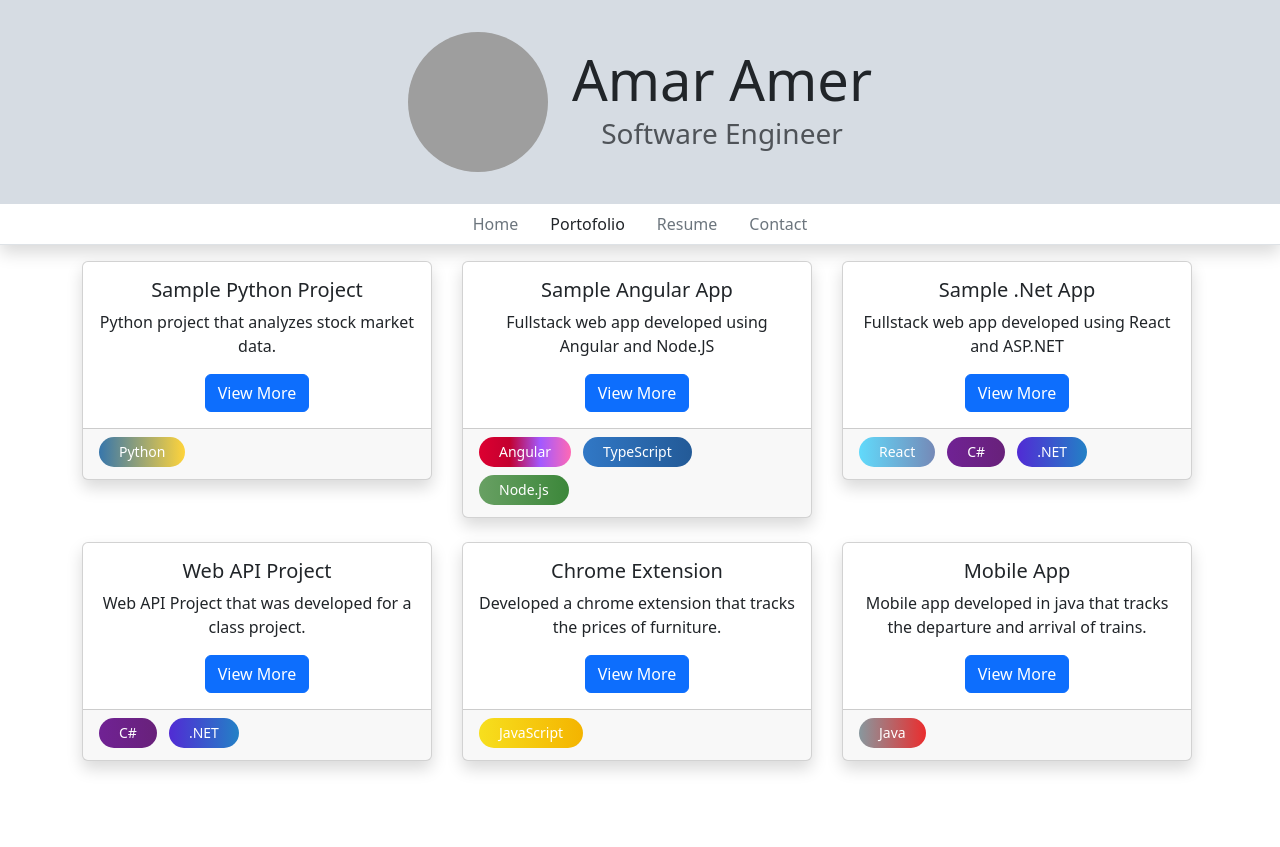
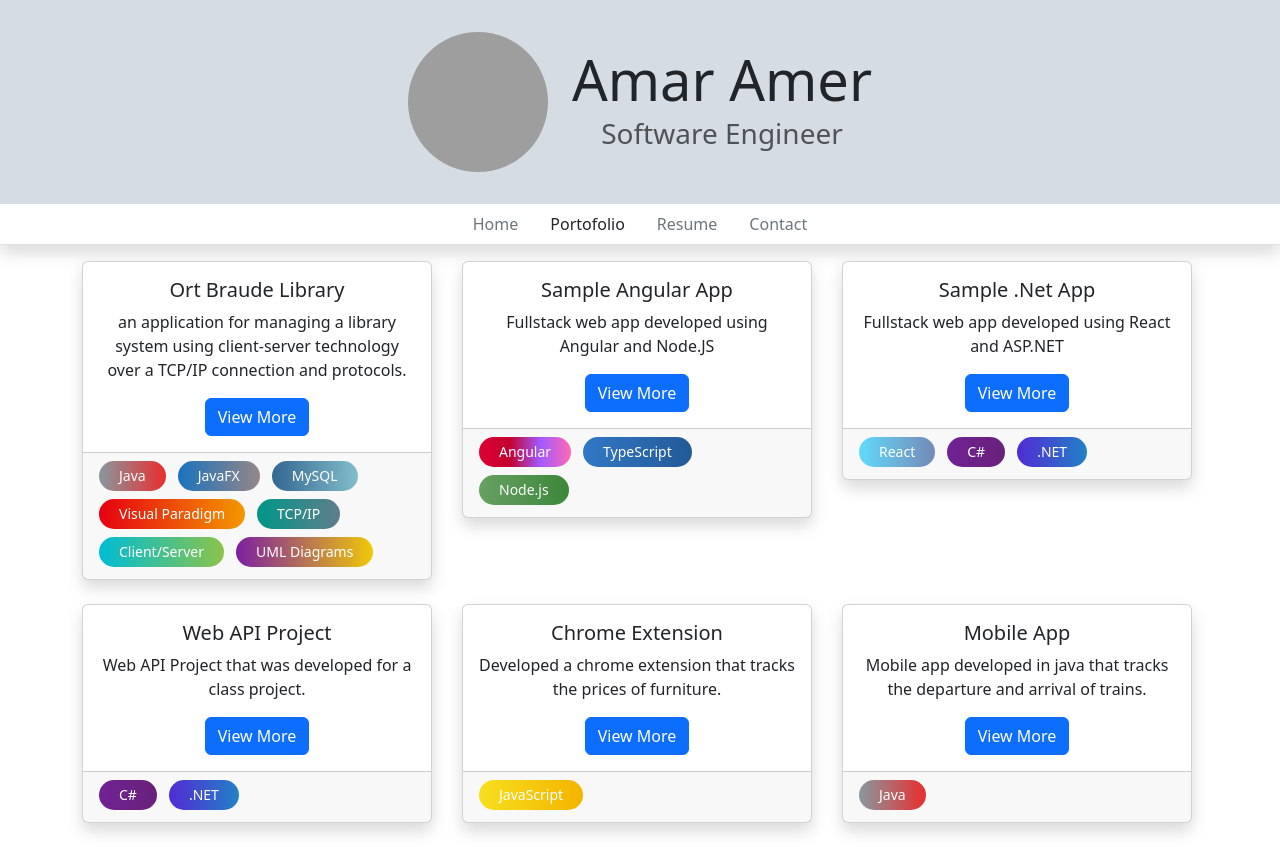
Before and after one commit to september06/AngularProflio, an Angular app: page /protfolio in a window 1280 px wide. Before the commit the page ends 800 px from the top, so only its background shows below. Built offline with nearby package versions, Linux system fonts and the light colour scheme; grey boxes are pictures that could not be loaded.

Commit message:
add modal header and body

```diff
--- a/package.json
+++ b/package.json
@@ -19,7 +19,7 @@
     "@angular/router": "^20.0.0",
     "angular-proflio": "file:",
     "bootstrap": "^5.3.6",
-    "ngx-bootstrap": "^6.2.0",
+    "ngx-bootstrap": "^19.0.2",
     "rxjs": "~7.8.0",
     "tslib": "^2.3.0",
     "zone.js": "~0.15.0"
--- a/src/app/_models/Tag.ts
+++ b/src/app/_models/Tag.ts
@@ -32,6 +32,13 @@ export class Tag{
     static readonly KUBERNETES = new Tag('Kubernetes', 'linear-gradient(90deg, #326CE5, #003366)');
     static readonly VUEJS = new Tag('Vue.js', 'linear-gradient(90deg, #4FC08D, #41B883, #35495E)');
     static readonly ASPNET = new Tag('.NET', 'linear-gradient(90deg, #512BD4, #2381C6)');
+    static readonly JAVAFX = new Tag('JavaFX', 'linear-gradient(90deg, #1B72BE,rgb(149, 135, 135))');
+    static readonly UML = new Tag('UML', 'linear-gradient(90deg, #F0C808, #7B1FA2)');
+    static readonly VISUALPARADIGM = new Tag('Visual Paradigm', 'linear-gradient(90deg, #E60012, #F39800)');
+    static readonly TCPIP = new Tag('TCP/IP', 'linear-gradient(90deg, #009688, #607D8B)');
+    static readonly CLIENTSERVER = new Tag('Client/Server', 'linear-gradient(90deg, #00BCD4, #8BC34A)');
+    static readonly UMLDIAGRAMS = new Tag('UML Diagrams', 'linear-gradient(90deg, #7B1FA2, #F0C808)');
+    static readonly MYSQL = new Tag('MySQL', 'linear-gradient(90deg, #336791,rgb(131, 189, 202))');
 
 
 
--- a/src/app/_service/projects.ts
+++ b/src/app/_service/projects.ts
@@ -7,7 +7,26 @@ import { Tag } from '../_models/Tag';
 })
 export class Projects {
 projects:Project[] = [
-    {id: 0, name: "Sample Python Project", picture: ["../../assets/Image1.png","../../assets/Image2.png","../../assets/Image3.png"], projectLink: "//www.github.com", summary: "Python project that analyzes stock market data.", description: "Lorem ipsum dolor sit amet, consectetur adipiscing elit, sed do eiusmod tempor incididunt ut labore et dolore magna aliqua. Ut enim ad minim veniam, quis nostrud exercitation ullamco laboris nisi ut aliquip ex ea commodo consequat. Duis aute irure dolor in reprehenderit in voluptate velit esse cillum dolore eu fugiat nulla pariatur. Excepteur sint occaecat cupidatat non proident, sunt in culpa qui officia deserunt mollit anim id est laborum.", tags: [Tag.PYTHON]},
+    {id: 0,
+      name: "Ort Braude Library",
+  picture: [
+    "https://github.com/september06/Ort-Braude-Library--OBL--javafx/raw/master/image/ServerSide/serverafterconnect.PNG",
+    "https://github.com/september06/Ort-Braude-Library--OBL--javafx/raw/master/image/clientSide/clientConnect.PNG",
+    "https://github.com/september06/Ort-Braude-Library--OBL--javafx/raw/master/image/clientSide/serch+login.PNG",
+    "https://github.com/september06/Ort-Braude-Library--OBL--javafx/raw/master/image/clientSide/search.PNG",
+    "https://github.com/september06/Ort-Braude-Library--OBL--javafx/raw/master/image/clientSide/userlogin.PNG",
+    "https://github.com/september06/Ort-Braude-Library--OBL--javafx/raw/master/image/clientSide/manger.PNG",
+    "https://github.com/september06/Ort-Braude-Library--OBL--javafx/raw/master/image/clientSide/active.PNG"
+  ],
+      projectLink: "https://github.com/september06/Ort-Braude-Library--OBL--javafx/tree/master", summary: " an application for managing a library system using client-server technology over a TCP/IP connection and protocols. ",
+     description: `a project within the course ‘‘Engineering Methodologies for Software Systems Development’’, it is an application for managing a library system using client-server technology over a TCP/IP connection and protocols. The duration of the project was a whole semester and was implemented using visual paradigm, Java, JavaFX, SQL and UML diagrams.
+Workspace and tools :
+ - Eclipse java EE IDE for Web Developers (Version: Photon Release (4.8.0))
+ - MySQL (Version:8.0.15)
+ - MySQL WORKBENCH (Version:8.0.17)
+ - Gluon Javafx Scene Builder (Version:8.1.1)
+ - Visual Paradigm (Version:15.0)`,
+     tags: [Tag.JAVA, Tag.JAVAFX, Tag.MYSQL, Tag.VISUALPARADIGM, Tag.TCPIP, Tag.CLIENTSERVER, Tag.UMLDIAGRAMS]},
     {id: 1, name: "Sample Angular App", picture: ["../../assets/Image1.png","../../assets/Image2.png","../../assets/Image3.png"], projectLink: "//www.github.com", summary: "Fullstack web app developed using Angular and Node.JS", description: "Lorem ipsum dolor sit amet, consectetur adipiscing elit, sed do eiusmod tempor incididunt ut labore et dolore magna aliqua. Ut enim ad minim veniam, quis nostrud exercitation ullamco laboris nisi ut aliquip ex ea commodo consequat. Duis aute irure dolor in reprehenderit in voluptate velit esse cillum dolore eu fugiat nulla pariatur. Excepteur sint occaecat cupidatat non proident, sunt in culpa qui officia deserunt mollit anim id est laborum.", tags: [Tag.ANGULAR, Tag.TYPESCRIPT, Tag.NODEJS]},
     {id: 2, name: "Sample .Net App", picture: ["../../assets/Image1.png","../../assets/Image2.png","../../assets/Image3.png"], projectLink: "//www.github.com", summary: "Fullstack web app developed using React and ASP.NET", description: "Lorem ipsum dolor sit amet, consectetur adipiscing elit, sed do eiusmod tempor incididunt ut labore et dolore magna aliqua. Ut enim ad minim veniam, quis nostrud exercitation ullamco laboris nisi ut aliquip ex ea commodo consequat. Duis aute irure dolor in reprehenderit in voluptate velit esse cillum dolore eu fugiat nulla pariatur. Excepteur sint occaecat cupidatat non proident, sunt in culpa qui officia deserunt mollit anim id est laborum.", tags: [Tag.REACT ,Tag.CSHARP, Tag.ASPNET]},
     {id: 3, name: "Web API Project", picture: ["../../assets/Image1.png","../../assets/Image2.png","../../assets/Image3.png"], projectLink: "//www.github.com", summary: "Web API Project that was developed for a class project.", description: "Lorem ipsum dolor sit amet, consectetur adipiscing elit, sed do eiusmod tempor incididunt ut labore et dolore magna aliqua. Ut enim ad minim veniam, quis nostrud exercitation ullamco laboris nisi ut aliquip ex ea commodo consequat. Duis aute irure dolor in reprehenderit in voluptate velit esse cillum dolore eu fugiat nulla pariatur. Excepteur sint occaecat cupidatat non proident, sunt in culpa qui officia deserunt mollit anim id est laborum.", tags: [Tag.CSHARP, Tag.ASPNET]},
--- a/src/app/app-module.ts
+++ b/src/app/app-module.ts
@@ -11,7 +11,9 @@ import { Resume } from './resume/resume';
 import { Contact } from './contact/contact';
 import { ProjectCard } from './project-card/project-card';
 import { Projects } from './_service/projects';
-
+import { ModalModule } from 'ngx-bootstrap/modal';
+import { ProjectModle } from './project-modle/project-modle';
+import { CarouselModule } from 'ngx-bootstrap/carousel';
 @NgModule({
   declarations: [
     App,
@@ -22,14 +24,18 @@ import { Projects } from './_service/projects';
     Resume,
     Contact,
     ProjectCard,
+    ProjectModle,
 
   ],
   imports: [
     BrowserModule,
     BrowserAnimationsModule,
-    AppRoutingModule
+    AppRoutingModule,
+    ModalModule.forRoot(),
+    CarouselModule.forRoot()
   ],
   providers: [
+    Projects,
     provideBrowserGlobalErrorListeners(),
     provideZonelessChangeDetection(),
     provideClientHydration(withEventReplay())
--- a/src/app/project-card/project-card.html
+++ b/src/app/project-card/project-card.html
@@ -2,7 +2,7 @@
 <div class="card-body">
 <h5 class="card-title">{{project.name}}</h5>
 <p class="card-text">{{project.summary}}</p>
-<button class="btn btn-primary">View More</button>
+<button class="btn btn-primary" (click)="openProjectModal()">View More</button>
 </div>
 <div class="card-footer">
 <div class="d-flex flex-wrap gap-1">
--- a/src/app/project-card/project-card.ts
+++ b/src/app/project-card/project-card.ts
@@ -1,5 +1,7 @@
 import { Component, Input } from '@angular/core';
 import { Project } from '../_models/Project';
+import { BsModalRef, BsModalService, ModalOptions } from 'ngx-bootstrap/modal';
+import { ProjectModle } from '../project-modle/project-modle';
 
 @Component({
   selector: 'app-project-card',
@@ -9,5 +11,18 @@ import { Project } from '../_models/Project';
 })
 export class ProjectCard {
   @Input() project ={} as Project;
+  bsModalRef?: BsModalRef;
+  constructor(private modelService:BsModalService) {
+
+  }
+  openProjectModal() {
+    const modaloptions: ModalOptions = {
+      class: 'modal-lg',
+      initialState: {
+      project : this.project
+      }
+    }
+    this.bsModalRef = this.modelService.show(ProjectModle,modaloptions);
+  }
 
 }
--- /dev/null
+++ b/src/app/project-modle/project-modle.html
@@ -0,0 +1,19 @@
+<div class="modal-header">
+    <h2>{{project.name}}</h2>
+    <button class="btn-close" (click)="bsModalRef.hide()"></button>
+</div>
+<div class="modal-body">
+  <carousel>
+   <div *ngFor="let picture of project.picture">
+        <slide><img src={{picture}} style="display: block; width: 100%;"> </slide>
+    </div>
+  </carousel>
+  <div class="ml-2">
+    <h3>Description:</h3>
+    <p style="white-space: pre-line;">{{project.description}}</p>
+    <p><b>* You can find this project in Github </b><a href={{project.projectLink}} target="_blank">here</a></p>
+    <hr>
+    <div class="d-flex flex-wrap"></div>
+  </div>
+
+</div>
--- /dev/null
+++ b/src/app/project-modle/project-modle.ts
@@ -0,0 +1,16 @@
+import { Component } from '@angular/core';
+import { BsModalRef } from 'ngx-bootstrap/modal';
+import { Project } from '../_models/Project';
+
+@Component({
+  selector: 'app-project-modle',
+  standalone: false,
+  templateUrl: './project-modle.html',
+  styleUrl: './project-modle.css'
+})
+export class ProjectModle {
+  project = {} as Project;
+  constructor(public bsModalRef:BsModalRef){
+
+  }
+}
```
Also changed, not shown: src/app/project-modle/project-modle.css (added), 1 other file (tests, documents, lock files or other folders).
